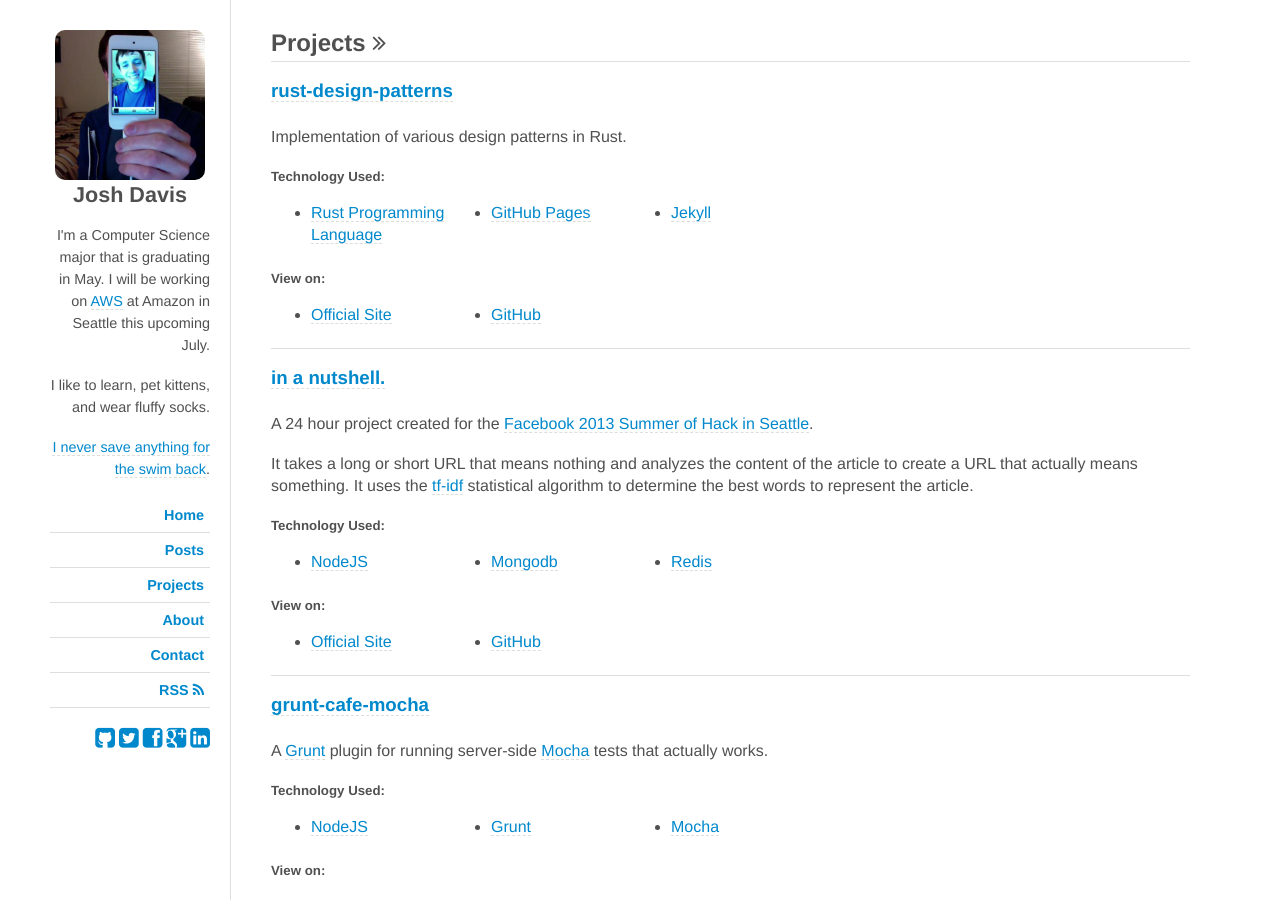
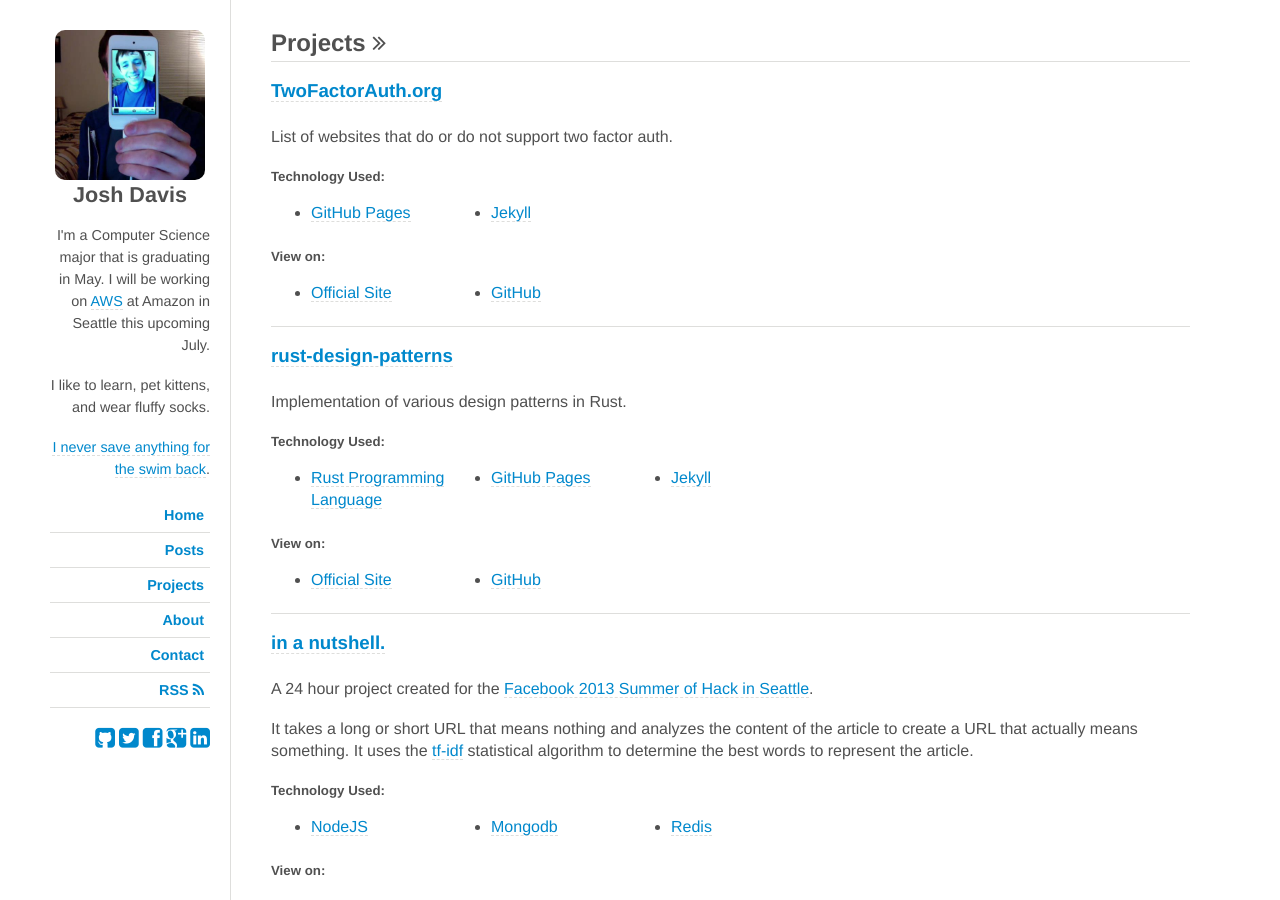
Before and after one commit to jdavis/jdavis.github.com, a Jekyll site: the page built from projects.html, in a window 1280 px wide and 900 px high. Built offline with Jekyll 4.4.1, drawn with Linux system fonts in a browser that asks for light colours; some web fonts are replaced; Markdown is read by kramdown in place of the engine named in the settings.

Commit message:
Add TwoFactorAuth project

```diff
--- a/projects.html
+++ b/projects.html
@@ -8,6 +8,24 @@
 ---
 
 <h2 id="about">Projects <i class="icon-double-angle-right"></i></h2>
+
+<div class="project">
+    <h3><a href="http://twofactorauth.org">TwoFactorAuth.org</a></h3>
+
+    <p>List of websites that do or do not support two factor auth.</p>
+
+    <h5 class="links">Technology Used:</h5>
+    <ul class="pretty">
+        <li><a href="http://pages.github.com/">GitHub Pages</a></li>
+        <li><a href="http://jekyllrb.com/">Jekyll</a></li>
+    </ul>
+
+    <h5 class="links">View on:</h5>
+    <ul class="pretty">
+        <li><a href="http://twofactorauth.org">Official Site</a></li>
+        <li><a href="http://github.com/jdavis/twofactorauth">GitHub</a></li>
+    </ul>
+</div>
 
 <div class="project">
     <h3><a href="http://joshldavis.com/rust-design-patterns/">rust-design-patterns</a></h3>
```
